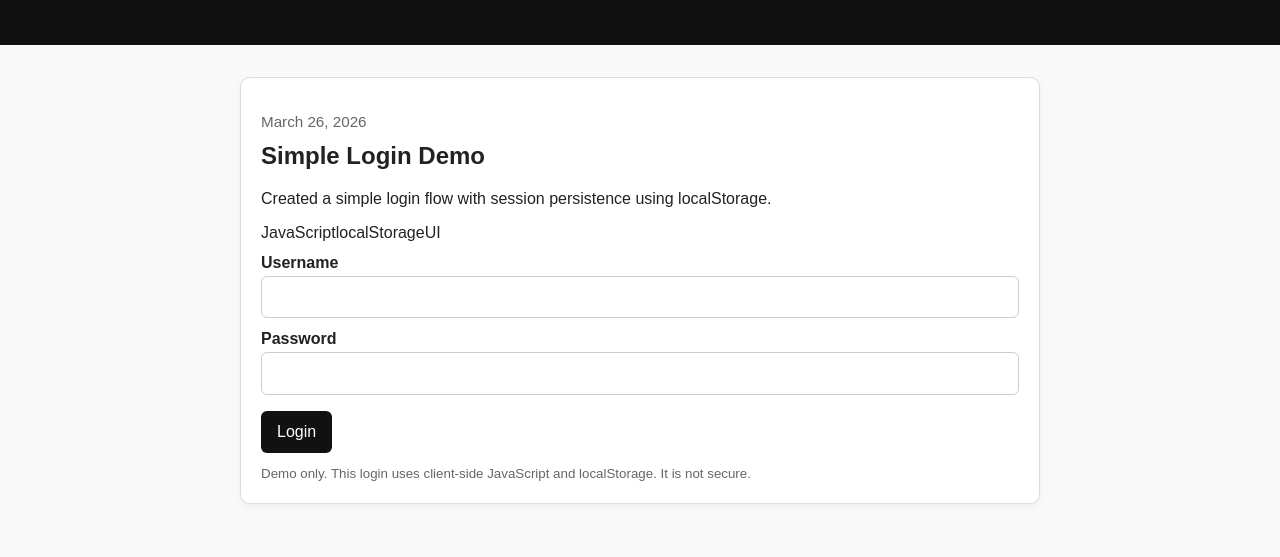
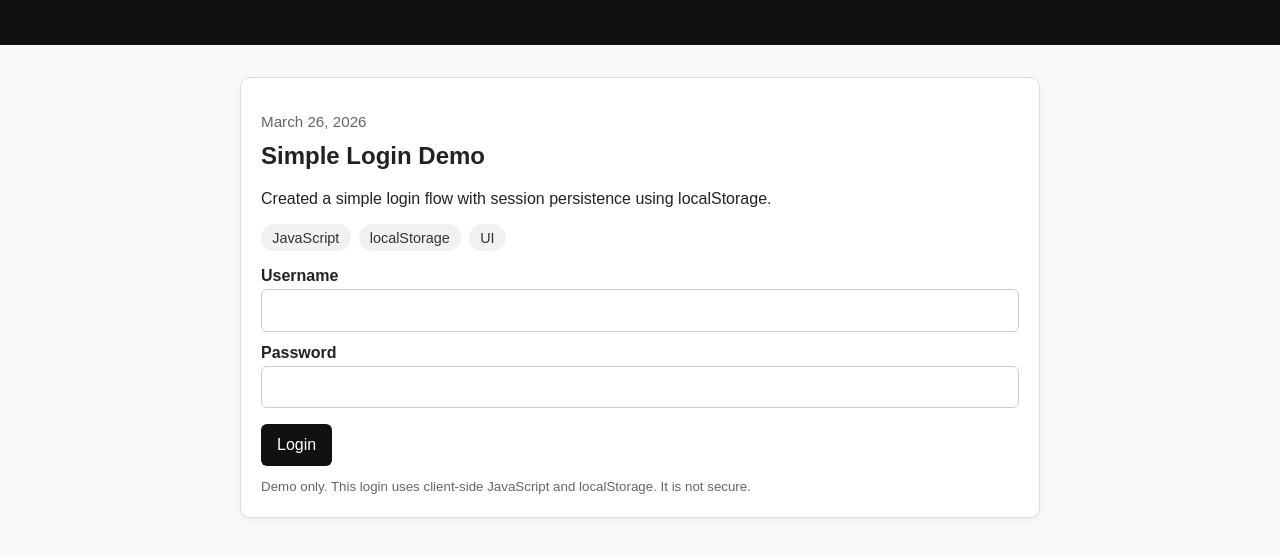
Before and after one commit to rejectionwarrior/simple-web-app, a plain HTML site: page index.html in a window 1280 px wide. Shown: the part 133-690 px from the top of the page. Drawn offline with Linux system fonts and the light colour scheme.

Commit message:
Update index.html

```diff
--- a/index.html
+++ b/index.html
@@ -101,6 +101,21 @@
       margin-top: 0.75rem;
       line-height: 1.4;
     }
+    .skill-list {
+  display: flex;
+  flex-wrap: wrap;
+  gap: 0.5rem;
+  margin: 1rem 0;
+}
+
+.skill {
+  display: inline-block;
+  background-color: #f1f1f1;
+  color: #333;
+  border-radius: 999px;
+  padding: 0.35rem 0.7rem;
+  font-size: 0.9rem;
+}
   </style>
   <script src="timeline.js"></script>
 </head>
```
